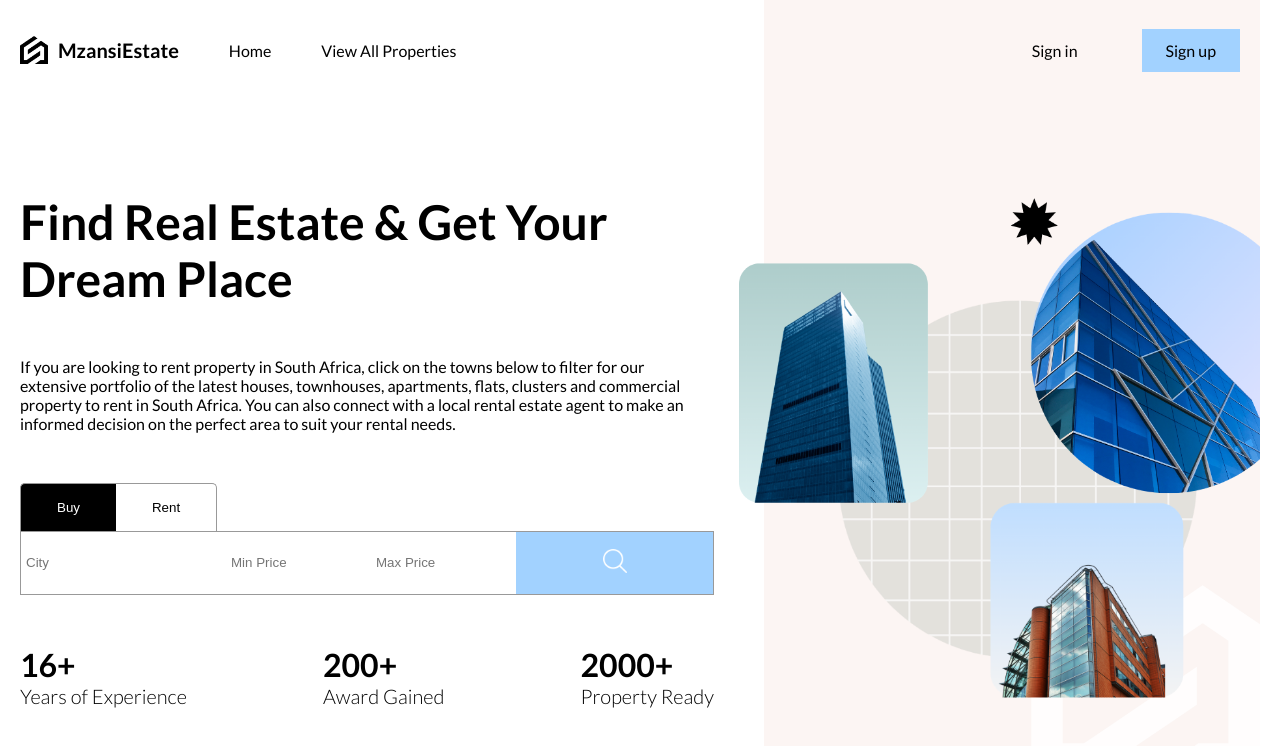
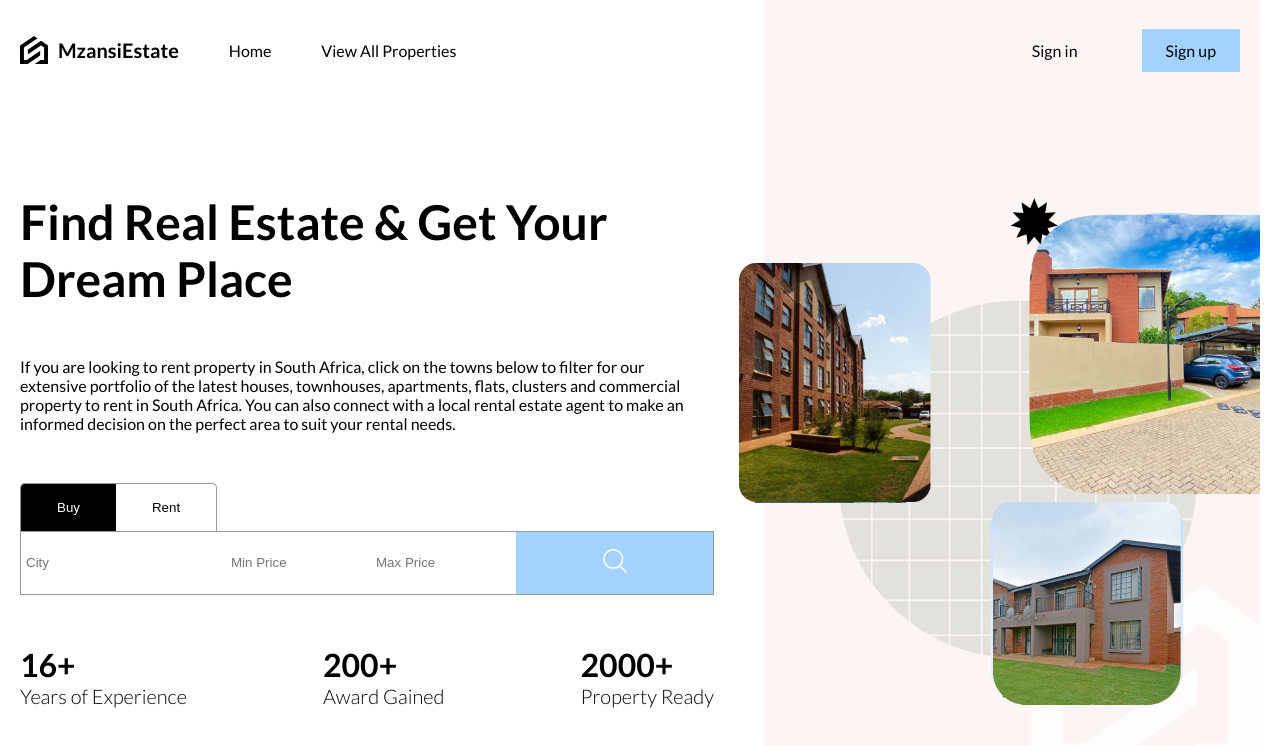
Before and after one commit to Jakaza/mzansi-real-estate, a React (Vite) app in the folder client/: page / in a window 1280 px wide. Shown: the top 746 px of the page. Built offline with nearby package versions, Linux system fonts and the light colour scheme; no server answers.

Commit message:
Change BG

```diff
--- a/client/src/routes/homePage/homePage.jsx
+++ b/client/src/routes/homePage/homePage.jsx
@@ -37,7 +37,7 @@ function HomePage() {
         </div>
       </div>
       <div className="imgContainer">
-        <img src="/bg.png" alt="" />
+        <img src="/bg2.png" alt="" />
       </div>
     </div>
   );
```
Also changed, not shown: client/public/bg2.png (added), 1 other file (tests, documents, lock files or other folders).
